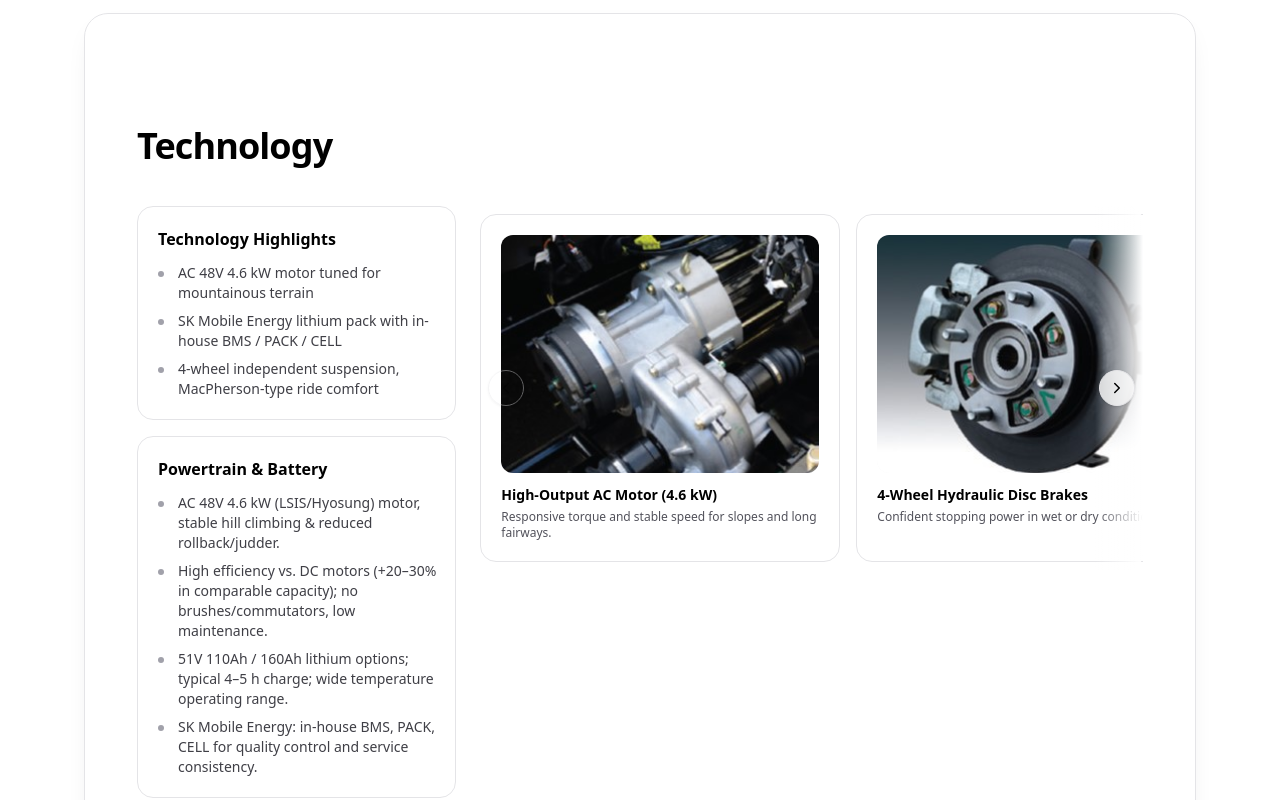
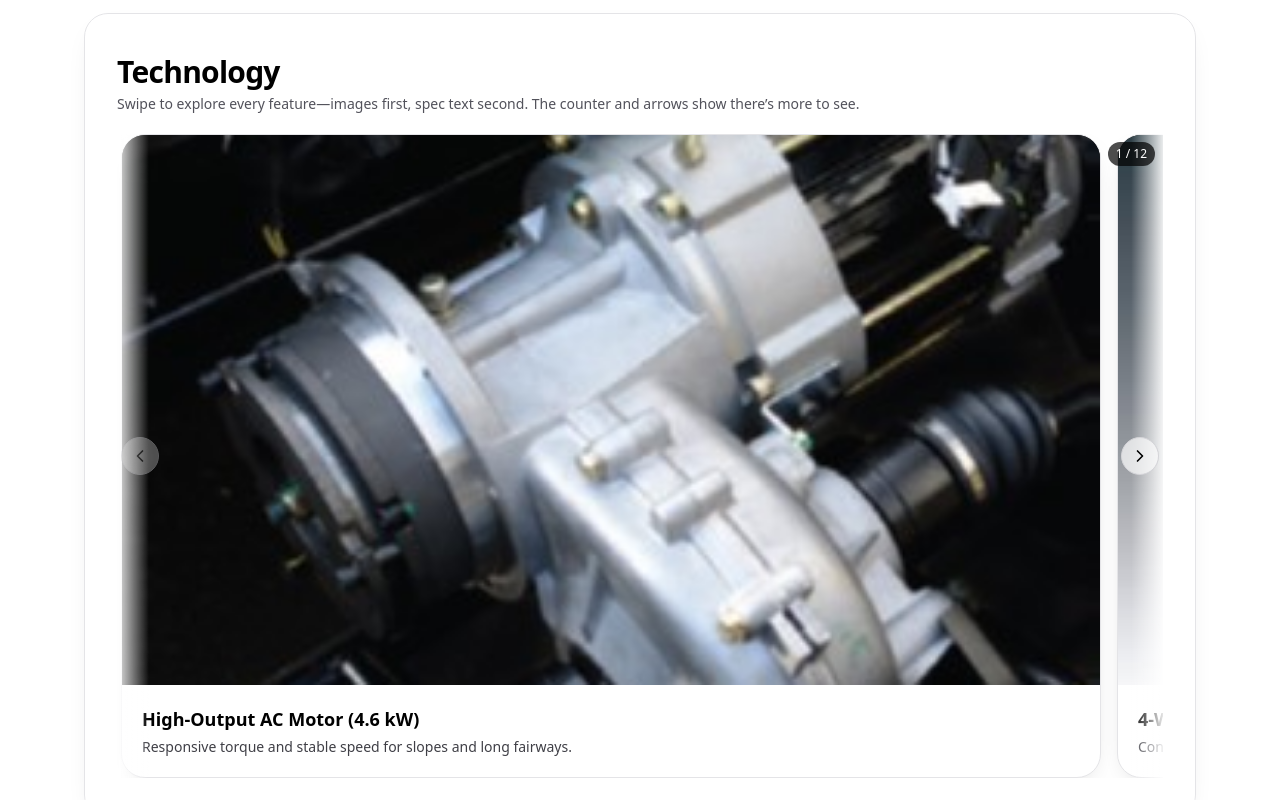
Before and after one commit to Aproglobal/apro-global-site, a React (Vite) app: page / in a window 1280 px wide. Shown: the part 3320-4120 px from the top of the page. Built offline with nearby package versions, Linux system fonts and the light colour scheme.

Commit message:
Update TechSection.tsx

```diff
--- a/src/components/TechSection.tsx
+++ b/src/components/TechSection.tsx
@@ -1,154 +1,55 @@
-import React, { useMemo, useState } from "react";
-import type { TechCopy } from "../data/technology";
+// src/components/TechSection.tsx
+import React, { useMemo } from "react";
+import Carousel from "./ui/Carousel";
 import { TECH_FEATURES, type TechItem } from "../data/tech_features";
 import { trackEvent } from "../services/analytics";
-import HorizontalRail from "./HorizontalRail";
 
-export default function TechSection({ copy }: { copy: TechCopy }) {
+function TechCard({ f }: { f: TechItem }) {
+  return (
+    <article
+      className="
+        rounded-3xl overflow-hidden border border-zinc-200 dark:border-zinc-800
+        bg-white dark:bg-zinc-950 shadow-[0_10px_30px_-18px_rgba(0,0,0,0.35)]
+      "
+    >
+      <div className="relative aspect-[4/3] md:aspect-[16/9] bg-black">
+        <img
+          src={f.img}
+          alt={f.title}
+          className="absolute inset-0 w-full h-full object-cover"
+          loading="lazy"
+          onClick={() => trackEvent("tech_image_open", { key: f.key, title: f.title })}
+        />
+        {/* optional numbered badge could go here if you want static numbering per item */}
+      </div>
+      <div className="p-5">
+        <h3 className="text-lg font-semibold">{f.title}</h3>
+        {f.desc ? <p className="text-sm text-zinc-700 dark:text-zinc-300 mt-1">{f.desc}</p> : null}
+      </div>
+    </article>
+  );
+}
+
+export default function TechSection() {
   const items = useMemo<TechItem[]>(() => TECH_FEATURES, []);
-  const [active, setActive] = useState<TechItem | null>(null);
-
-  const onOpen = (it: TechItem) => {
-    setActive(it);
-    try { trackEvent("tech_image_open", { section: "technology", key: it.key, title: it.title }); } catch {}
-  };
-  const onClose = () => setActive(null);
 
   return (
-    <section id="technology" className="py-20 bg-white text-black dark:bg-black dark:text-white scroll-mt-24">
-      <div className="max-w-6xl mx-auto px-5">
-        <h2 className="text-3xl md:text-4xl font-extrabold tracking-tight">Technology</h2>
-
-        {/* Desktop: left specs (sticky) + right horizontal rail (images) */}
-        <div className="mt-10 hidden md:grid grid-cols-12 gap-6">
-          <aside className="col-span-4 sticky top-24 self-start space-y-4">
-            {copy.highlights?.length ? (
-              <div className="rounded-2xl border border-zinc-200 dark:border-zinc-800 p-5 bg-white dark:bg-zinc-950/90">
-                <h3 className="text-base font-semibold">Technology Highlights</h3>
-                <ul className="mt-3 space-y-2 text-sm text-zinc-700 dark:text-zinc-300">
-                  {copy.highlights.map((h, i) => (
-                    <li key={i} className="pl-4 relative">
-                      <span className="absolute left-0 top-2 h-1.5 w-1.5 rounded-full bg-zinc-400" />
-                      <span className="block translate-x-1">{h}</span>
-                    </li>
-                  ))}
-                </ul>
-              </div>
-            ) : null}
-
-            {copy.sections.map((sec) => (
-              <article key={sec.id} className="rounded-2xl border border-zinc-200 dark:border-zinc-800 p-5 bg-white dark:bg-zinc-950/90">
-                <h3 className="text-base font-semibold">{sec.title}</h3>
-                <ul className="mt-3 space-y-2 text-sm text-zinc-700 dark:text-zinc-300">
-                  {sec.bullets.map((b, i) => (
-                    <li key={i} className="pl-4 relative">
-                      <span className="absolute left-0 top-2 h-1.5 w-1.5 rounded-full bg-zinc-400" />
-                      <span className="block translate-x-1">{b}</span>
-                    </li>
-                  ))}
-                </ul>
-              </article>
-            ))}
-
-            {copy.footnote ? <p className="text-xs text-zinc-500 dark:text-zinc-400">{copy.footnote}</p> : null}
-          </aside>
-
-          <div className="col-span-8">
-            <HorizontalRail ariaLabel="Technology photo gallery">
-              {items.map((f) => (
-                <article
-                  key={f.key}
-                  className="snap-start shrink-0 w-[280px] md:w-[360px] rounded-2xl border border-zinc-200 dark:border-zinc-800 bg-white dark:bg-zinc-950 p-4 md:p-5"
-                >
-                  <button type="button" onClick={() => onOpen(f)} className="block w-full text-left" aria-label={`Open ${f.title} image`}>
-                    <div className="w-full aspect-[4/3] overflow-hidden rounded-xl bg-zinc-50 dark:bg-zinc-900">
-                      <img src={f.img} alt={f.title} loading="lazy" width={800} height={600} className="w-full h-full object-cover" />
-                    </div>
-                    <div className="mt-3">
-                      <h3 className="text-sm font-semibold">{f.title}</h3>
-                      {f.desc ? <p className="mt-1 text-xs text-zinc-600 dark:text-zinc-400">{f.desc}</p> : null}
-                    </div>
-                  </button>
-                </article>
-              ))}
-            </HorizontalRail>
-          </div>
-        </div>
-
-        {/* Mobile: rail first, then ALWAYS-OPEN specs (no toggle) */}
-        <div className="md:hidden">
-          <HorizontalRail ariaLabel="Technology photo gallery (mobile)">
-            {items.map((f) => (
-              <article
-                key={f.key}
-                className="snap-start shrink-0 w-[240px] rounded-2xl border border-zinc-200 dark:border-zinc-800 bg-white dark:bg-zinc-950 p-3"
-              >
-                <button type="button" onClick={() => onOpen(f)} className="block w-full text-left" aria-label={`Open ${f.title} image`}>
-                  <div className="w-full aspect-[4/3] overflow-hidden rounded-xl bg-zinc-50 dark:bg-zinc-900">
-                    <img src={f.img} alt={f.title} loading="lazy" width={640} height={480} className="w-full h-full object-cover" />
-                  </div>
-                  <div className="mt-2">
-                    <h3 className="text-sm font-semibold">{f.title}</h3>
-                    {f.desc ? <p className="mt-1 text-xs text-zinc-600 dark:text-zinc-400">{f.desc}</p> : null}
-                  </div>
-                </button>
-              </article>
-            ))}
-          </HorizontalRail>
-
-          {copy.highlights?.length ? (
-            <div className="mt-6 rounded-2xl border border-zinc-200 dark:border-zinc-800 p-4 bg-white dark:bg-zinc-950">
-              <h3 className="text-sm font-semibold">Technology Highlights</h3>
-              <ul className="mt-2 space-y-2 text-sm text-zinc-700 dark:text-zinc-300">
-                {copy.highlights.map((h, i) => (
-                  <li key={i} className="pl-4 relative">
-                    <span className="absolute left-0 top-2 h-1.5 w-1.5 rounded-full bg-zinc-400" />
-                    <span className="block translate-x-1">{h}</span>
-                  </li>
-                ))}
-              </ul>
-            </div>
-          ) : null}
-
-          <div className="mt-4 space-y-3">
-            {copy.sections.map((sec) => (
-              <article key={sec.id} className="rounded-2xl border border-zinc-200 dark:border-zinc-800 p-4 bg-white dark:bg-zinc-950">
-                <h3 className="text-sm font-semibold">{sec.title}</h3>
-                <ul className="mt-2 space-y-2 text-sm text-zinc-700 dark:text-zinc-300">
-                  {sec.bullets.map((b, i) => (
-                    <li key={i} className="pl-4 relative">
-                      <span className="absolute left-0 top-2 h-1.5 w-1.5 rounded-full bg-zinc-400" />
-                      <span className="block translate-x-1">{b}</span>
-                    </li>
-                  ))}
-                </ul>
-              </article>
-            ))}
-          </div>
-
-          {copy.footnote ? <p className="mt-6 text-xs text-zinc-500 dark:text-zinc-400">{copy.footnote}</p> : null}
-        </div>
+    <section id="technology" className="py-2">
+      <div className="mb-5">
+        <h2 className="text-2xl md:text-3xl font-extrabold tracking-tight">Technology</h2>
+        <p className="mt-1 text-sm text-zinc-600 dark:text-zinc-400">
+          Swipe to explore every feature—images first, spec text second. The counter and arrows show there’s more to see.
+        </p>
       </div>
 
-      {/* Lightbox */}
-      {active ? (
-        <div role="dialog" aria-modal="true" className="fixed inset-0 z-50 flex items-center justify-center bg-black/70 p-4" onClick={onClose}>
-          <div className="max-w-3xl w-full" onClick={(e) => e.stopPropagation()}>
-            <div className="overflow-hidden rounded-2xl bg-black">
-              <img src={active.img} alt={active.title} className="w-full h-auto" />
-            </div>
-            <div className="mt-3 flex items-start justify-between gap-4 text-white">
-              <div>
-                <h4 className="text-base font-semibold">{active.title}</h4>
-                {active.desc ? <p className="text-sm text-zinc-300 mt-1">{active.desc}</p> : null}
-              </div>
-              <button type="button" onClick={onClose} className="rounded-full border border-white/30 px-3 py-1 text-sm">
-                Close
-              </button>
-            </div>
-          </div>
-        </div>
-      ) : null}
+      <Carousel
+        ariaLabel="Technology features"
+        items={items.map((f) => (
+          <TechCard key={f.key} f={f} />
+        ))}
+        itemClassName="w-[88vw] sm:w-[520px] md:w-[760px] lg:w-[980px]"
+        showCount
+      />
     </section>
   );
 }
```
